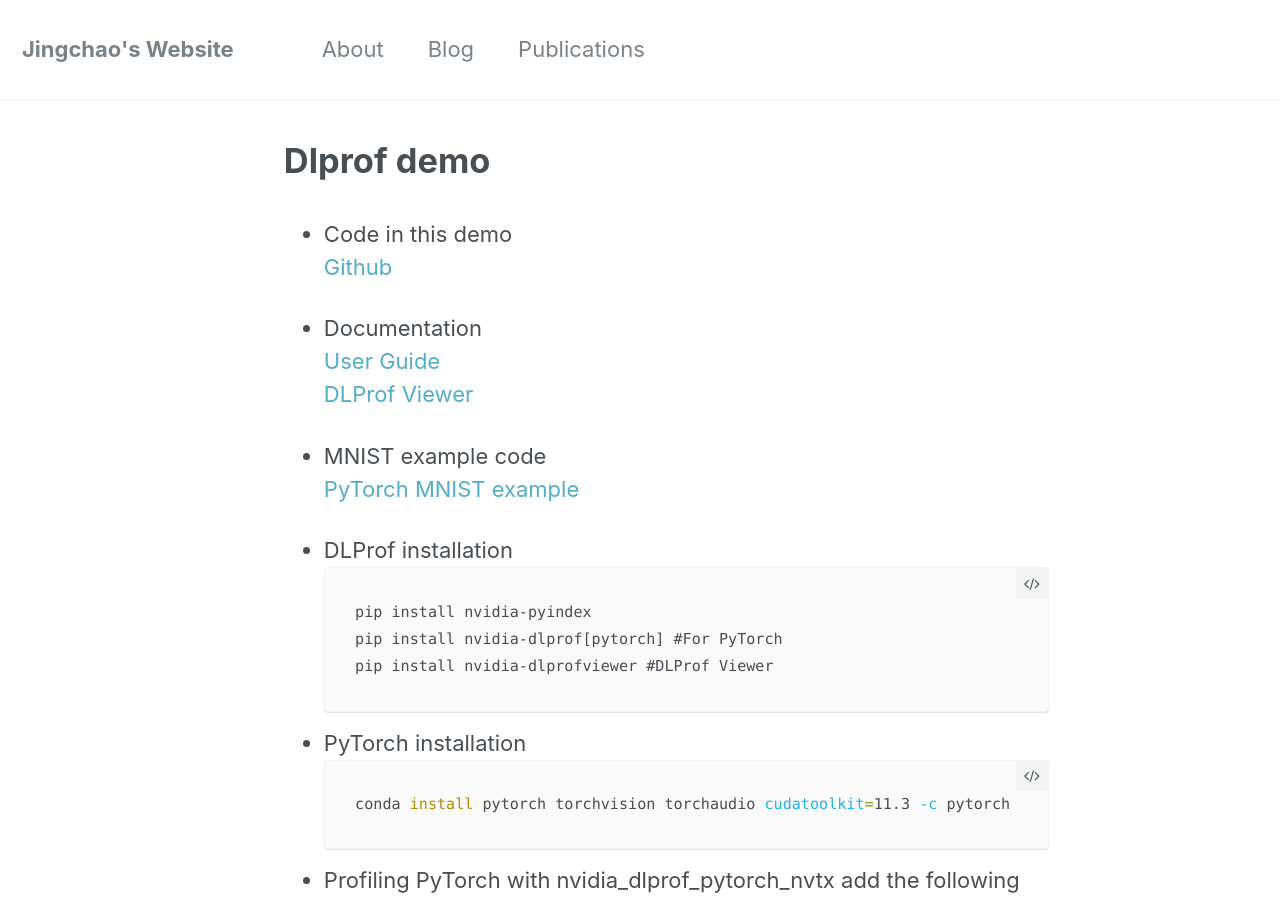
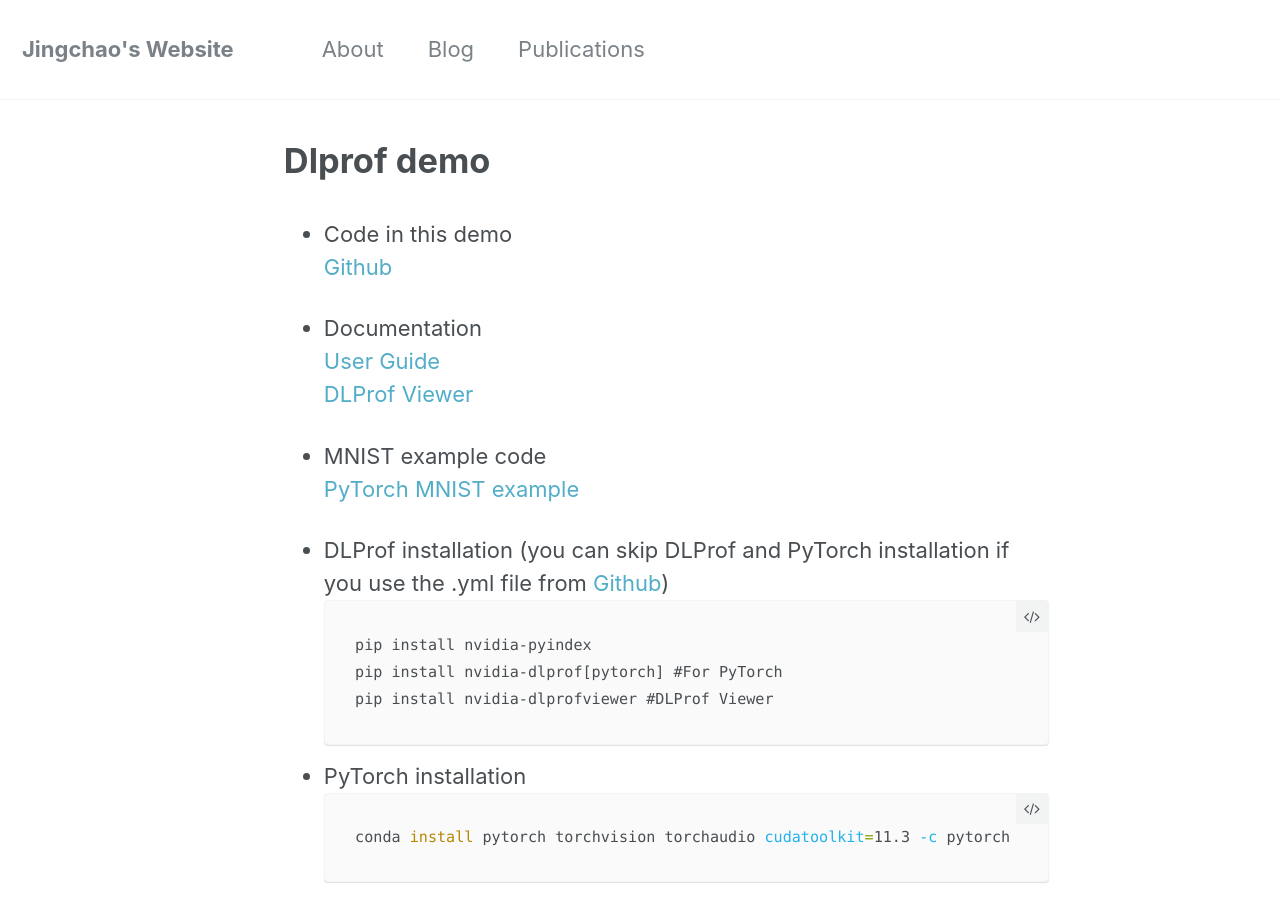
Before and after one commit to JingchaoZhang/JingchaoZhang.github.io, a Jekyll site: the page built from _posts/2022-01-18-DLProf Demo.md, in a window 1280 px wide and 900 px high. Built offline with Jekyll 4.4.1, drawn with Linux system fonts in a browser that asks for light colours.

Commit message:
Update 2022-01-18-DLProf Demo.md

````diff
--- a/_posts/2022-01-18-DLProf Demo.md
+++ b/_posts/2022-01-18-DLProf Demo.md
@@ -13,7 +13,7 @@ author_profile: false
 - MNIST example code
 [PyTorch MNIST example](https://github.com/pytorch/examples/blob/master/mnist/main.py)
 
-- DLProf installation
+- DLProf installation (you can skip DLProf and PyTorch installation if you use the .yml file from [Github](https://github.com/JingchaoZhang/DLProf_Demo))
 ```
 pip install nvidia-pyindex
 pip install nvidia-dlprof[pytorch] #For PyTorch
````
